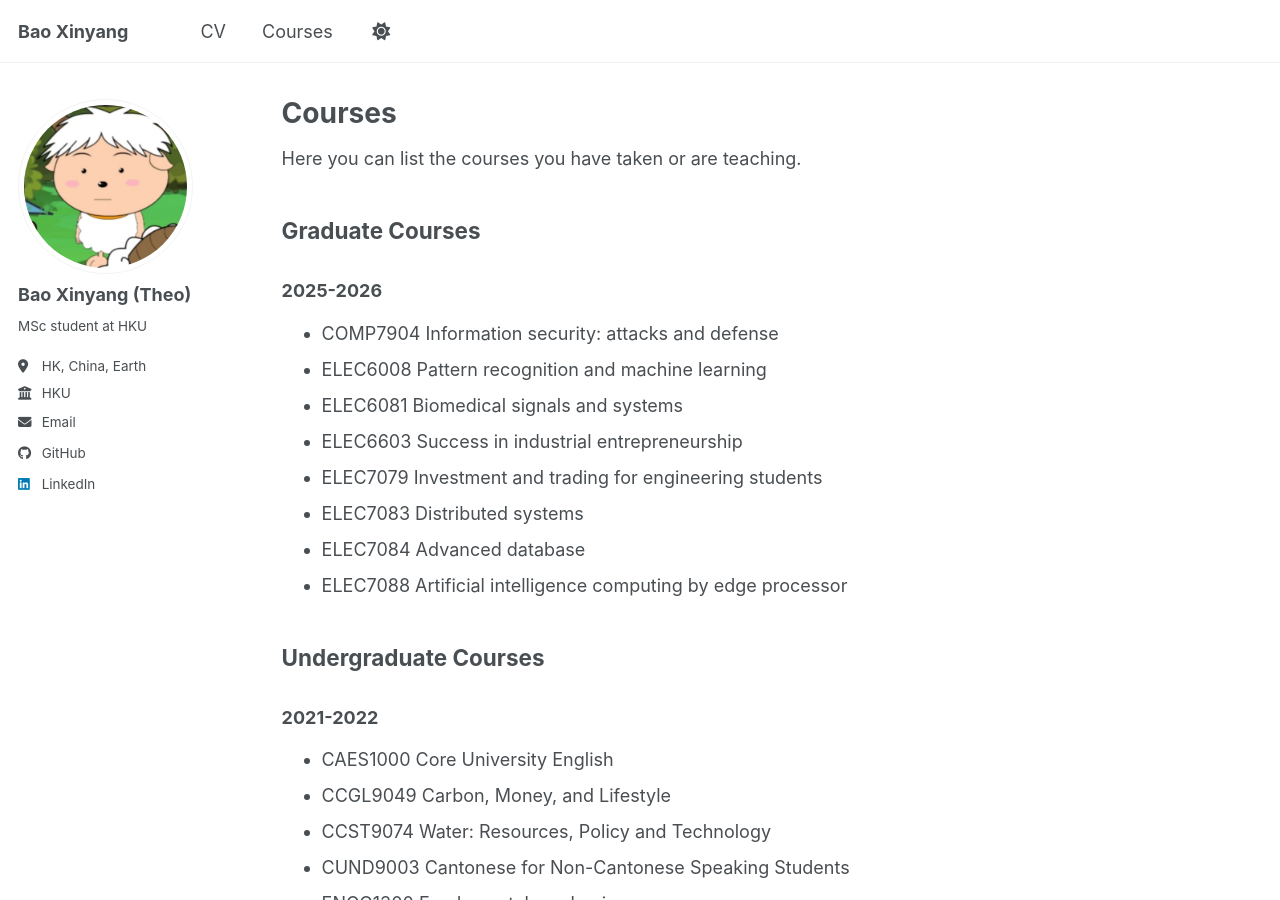
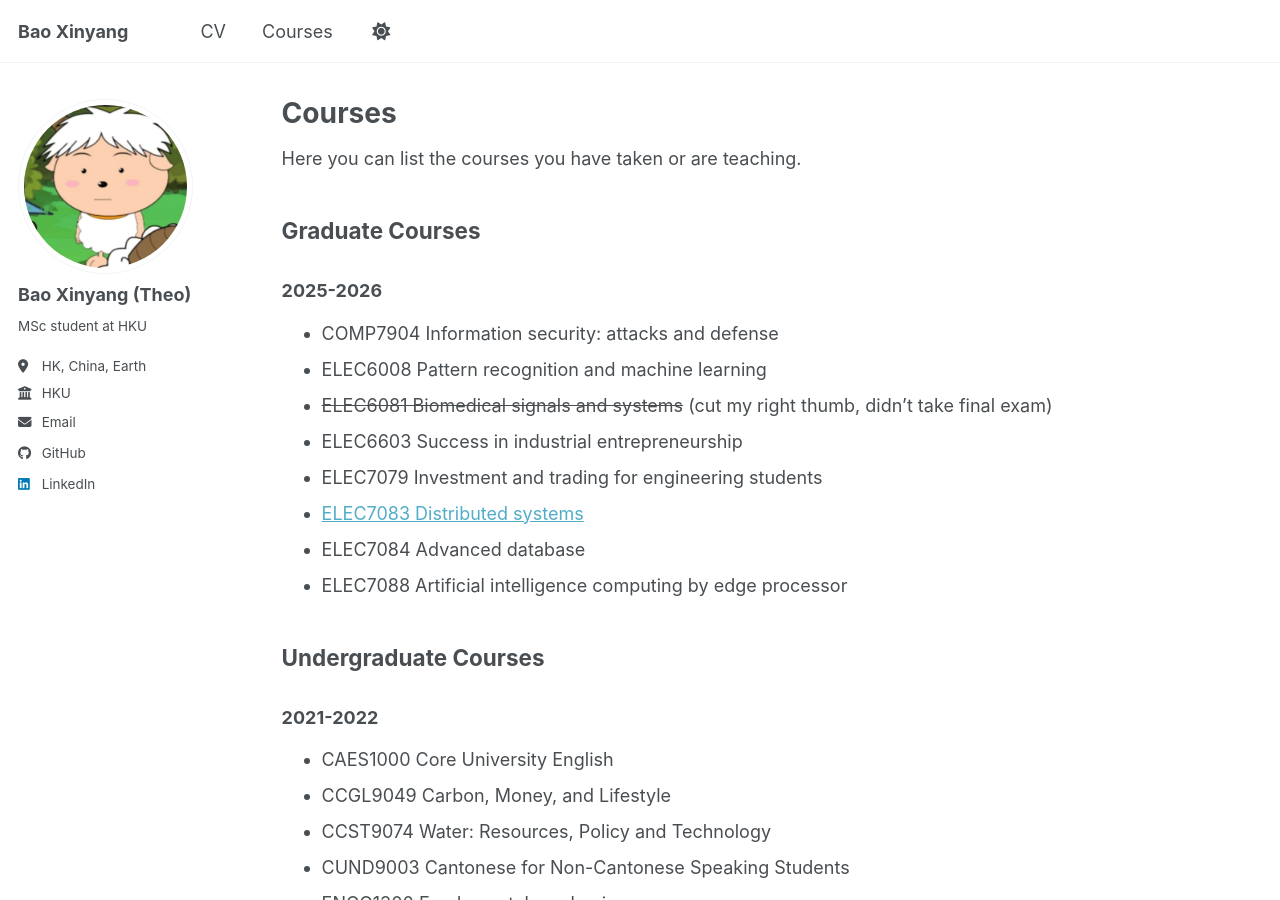
Before and after one commit to Oreoreooo/Oreoreooo.github.io, a Jekyll site: the page built from _pages/courses.md, in a window 1280 px wide and 900 px high. Built offline with Jekyll 4.4.1, drawn with Linux system fonts in a browser that asks for light colours; a script bundle is joined from its source files by our own code; library files that are not in the unit come from our copies.

Commit message:
upload 7083 course report

```diff
--- a/_pages/courses.md
+++ b/_pages/courses.md
@@ -13,10 +13,10 @@ Here you can list the courses you have taken or are teaching.
 ### 2025-2026
 * COMP7904 Information security: attacks and defense
 * ELEC6008 Pattern recognition and machine learning
-* ELEC6081 Biomedical signals and systems
+* ~~ELEC6081 Biomedical signals and systems~~ (cut my right thumb, didn't take final exam)
 * ELEC6603 Success in industrial entrepreneurship
 * ELEC7079 Investment and trading for engineering students
-* ELEC7083 Distributed systems
+* [ELEC7083 Distributed systems](/files/ELEC7083_Report.pdf)
 * ELEC7084 Advanced database
 * ELEC7088 Artificial intelligence computing by edge processor
 
```
Also changed, not shown: 1 other file.
